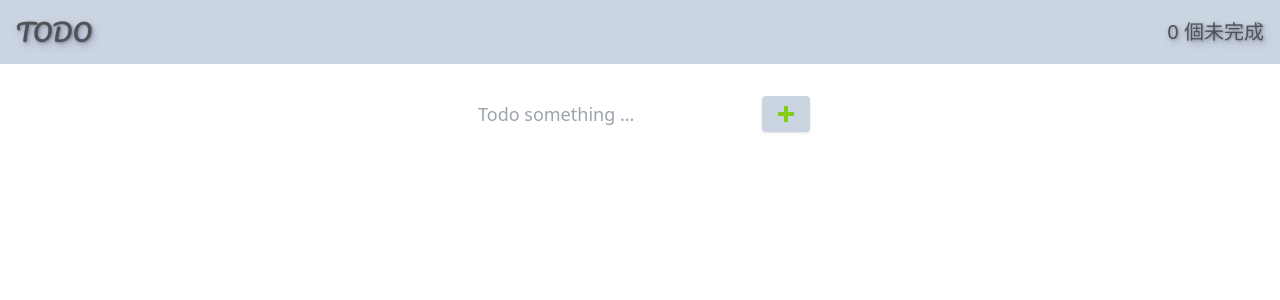
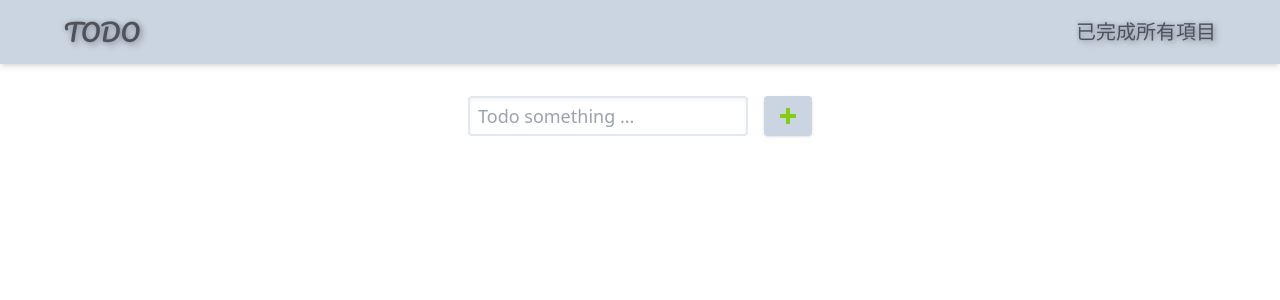
Before and after one commit to Myoschen/todo_app, a React (Create React App) app: page / in a window 1280 px wide. Shown: the top 300 px of the page. Built offline with nearby package versions, Linux system fonts and the light colour scheme.

Commit message:
style: ui display

```diff
--- a/src/App.css
+++ b/src/App.css
@@ -6,10 +6,10 @@
 
 @layer components {
   body {
-    @apply dark:bg-black/80;
+    @apply dark:bg-black/80 leading-normal;
   }
 
   .App {
-    @apply flex flex-col items-center;
+    @apply flex flex-col items-center space-y-8;
   }
 }
--- a/src/components/Header.tsx
+++ b/src/components/Header.tsx
@@ -1,19 +1,23 @@
 import React from 'react';
 
-type HeaderProps = TodoList;
+type Props = {
+    list: Array<Todo>;
+};
 
-const Header: React.FC<HeaderProps> = ({ list }) => {
+const Header: React.FC<Props> = ({ list }) => {
     const totalNumber = (() => {
         let undoneList = list.filter(todo => !todo.complete)
         return undoneList.length;
     })();
     return (
-        <div className='flex justify-between items-center bg-slate-300 dark:bg-slate-600 dark:text-white/80 w-full p-4 mb-8 text-[#4f5358] text-shadow-xl'>
-            <h1 className='font-ubuntu text-2xl font-pacifico'>TODO</h1>
-            <span className='font-microsoft text-xl'>
-                {totalNumber} 個未完成
-            </span>
-        </div>
+        <header className='bg-slate-300 dark:bg-slate-600 dark:text-white/80 w-full text-[#4f5358] text-shadow-lg shadow-md'>
+            <div className="container flex items-center justify-between px-10 py-4 md:px-16">
+                <h1 className='text-2xl font-pacifico'>TODO</h1>
+                <span className='text-xl font-microsoft'>
+                    {totalNumber === 0 ? '已完成所有項目' : <><span>{totalNumber}</span> 個未完成</>}
+                </span>
+            </div>
+        </header>
     );
 };
 
--- a/src/components/InputBar.tsx
+++ b/src/components/InputBar.tsx
@@ -13,9 +13,9 @@ const InputBar: React.FC = () => {
         }
     }
     return (
-        <div className='flex sm:justify-around gap-4'>
-            <input onChange={e => setInput(e.target.value)} value={input} className='p-1 px-2 focus:outline-none ring-slate-400 focus:ring-2 text-lg rounded transition-all dark:bg-slate-600 dark:placeholder-white/80 dark:text-white/80' type='text' placeholder='Todo something ...' />
-            <button onClick={handleAddTodo} aria-label='submit' className='bg-slate-300 py-2 px-4 rounded hover:bg-slate-200 dark:hover:bg-slate-500 dark:active:bg-slate-700 active:bg-slate-400 dark:bg-slate-600 shadow transition-colors duration-300 text-lime-500'><ImPlus /></button>
+        <div className='flex gap-4 sm:justify-around'>
+            <input onChange={e => setInput(e.target.value)} value={input} className='p-1 px-2 text-lg border-2 rounded shadow-inner border-slate-200 focus:outline-none dark:bg-slate-600 dark:placeholder-white/80 dark:text-white/80' type='text' placeholder='Todo something ...' />
+            <button onClick={handleAddTodo} aria-label='submit' className='px-4 py-2 transition-colors duration-300 rounded shadow bg-slate-300 hover:bg-slate-200 dark:hover:bg-slate-500 dark:active:bg-slate-700 active:bg-slate-400 dark:bg-slate-600 text-lime-500'><ImPlus /></button>
         </div>
     )
 };
--- a/src/components/TodoItem.tsx
+++ b/src/components/TodoItem.tsx
@@ -3,9 +3,9 @@ import { removeTodo, checkTodo } from '../redux/slice/todo';
 import { useAppDispatch } from '../hooks';
 import { ImCross } from 'react-icons/im';
 
-type TodoItemProps = Todo;
+type Props = Todo;
 
-const TodoItem: React.FC<TodoItemProps> = ({ id, todo, complete }) => {
+const TodoItem: React.FC<Props> = ({ id, todo, complete }) => {
     const dispatch = useAppDispatch();
     const [check, setCheck] = useState(false);
 
@@ -19,12 +19,12 @@ const TodoItem: React.FC<TodoItemProps> = ({ id, todo, complete }) => {
     }
 
     return (
-        <li className='flex justify-between items-center p-4 bg-slate-300 dark:bg-slate-600 dark:text-white/80 rounded shadow'>
+        <li className='flex items-center justify-between p-4 rounded shadow bg-slate-300 dark:bg-slate-600 dark:text-white/80'>
             <label className="inline-flex items-center">
                 <input className="hidden" onChange={handlecompleteTodo} checked={complete} type="checkbox" />
-                <span className={`${complete ? 'line-through' : 'no-underline'} font-medium break-all`}>{todo}</span>
+                <span className={`${complete ? 'line-through' : 'no-underline'} tracking-wider font-medium break-all`}>{todo}</span>
             </label>
-            <button onClick={handleRemoveTodo} aria-label='close' className='ml-4 text-rose-500 transition-colors duration-300'><ImCross /></button>
+            <button onClick={handleRemoveTodo} aria-label='close' className='ml-4 transition-colors duration-300 text-rose-500'><ImCross /></button>
         </li >
     )
 }
--- a/src/components/TodoList.tsx
+++ b/src/components/TodoList.tsx
@@ -1,11 +1,13 @@
 import React from 'react'
 import TodoItem from './TodoItem'
 
-type TodolistProps = TodoList;
+type Props = {
+    list: Array<Todo>;
+};
 
-const Todolist: React.FC<TodolistProps> = ({ list }) => {
+const Todolist: React.FC<Props> = ({ list }) => {
     return (
-        <ul className='w-full max-w-xs sm:max-w-sm my-8 space-y-4'>
+        <ul className='grid w-full max-w-xs gap-6 md:max-w-md'>
             {list.map(todo => (
                 <TodoItem
                     key={todo.id}
--- a/src/types.d.ts
+++ b/src/global.d.ts
@@ -3,7 +3,3 @@ interface Todo {
     todo: string;
     complete: boolean;
 }
-
-type TodoList = {
-    list: Todo[];
-}
--- a/src/redux/slice/todo.ts
+++ b/src/redux/slice/todo.ts
@@ -1,7 +1,7 @@
 import { createSlice } from "@reduxjs/toolkit";
 import { v4 as uuidv4 } from 'uuid';
 
-const initialState: TodoList = {
+const initialState: { list: Array<Todo> } = {
     list: []
 }
 
```
